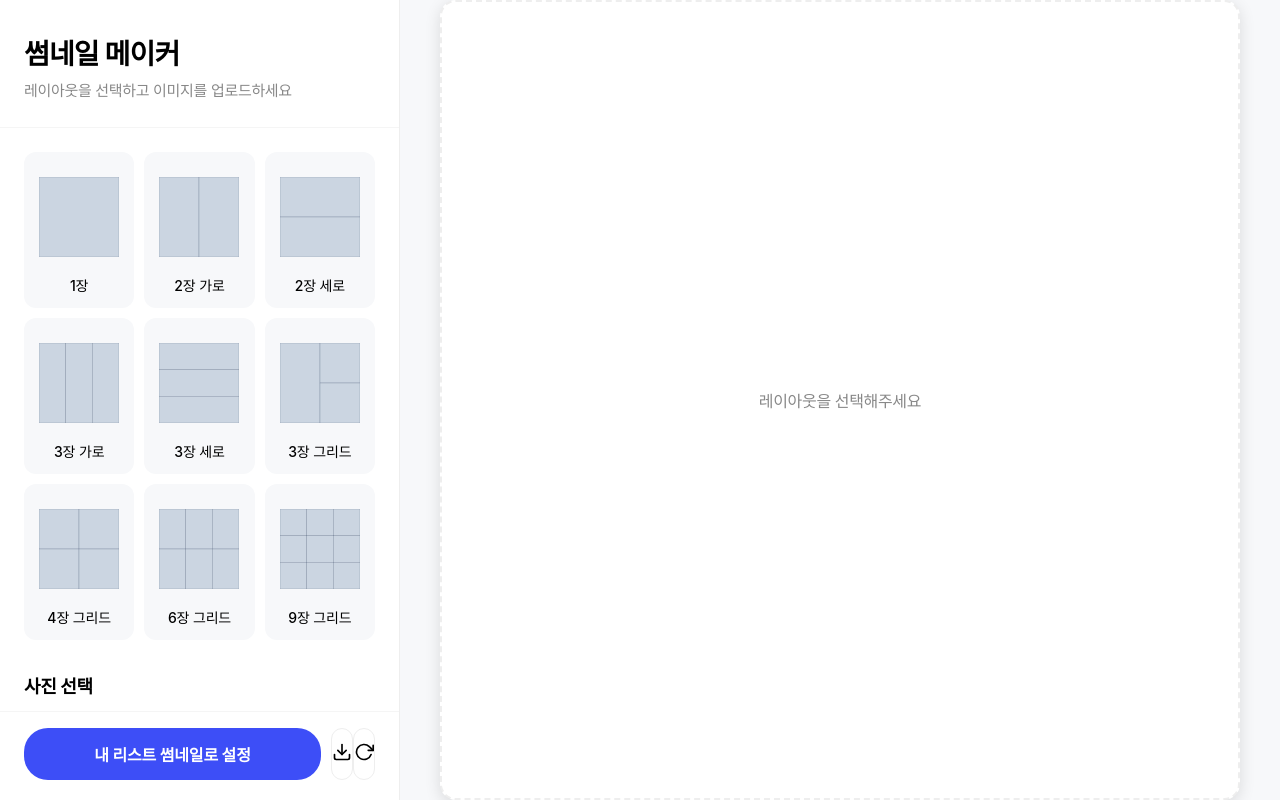
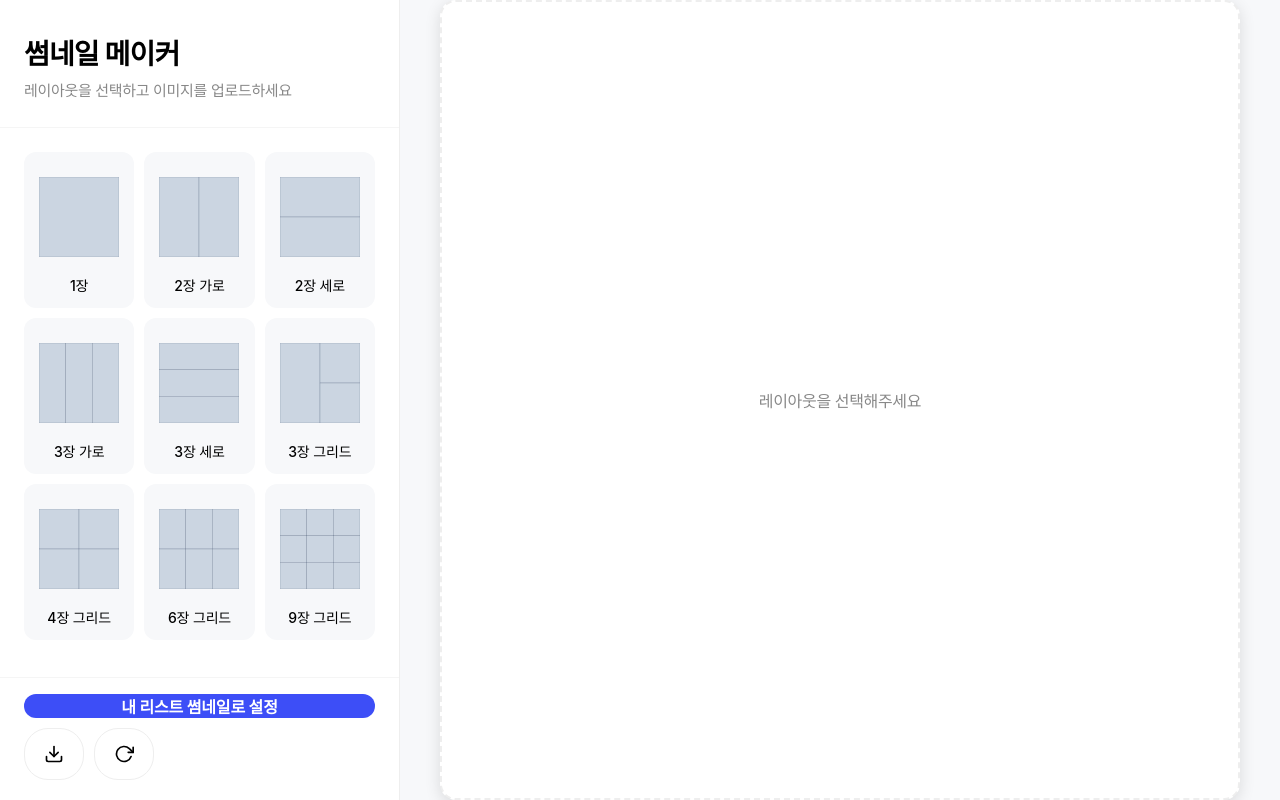
Before and after one commit to mandymjk/claude-thumbnail-maker1, a React (Vite) app: page / in a window 1280 px wide. Built offline with nearby package versions, Linux system fonts and the light colour scheme.

Commit message:
Fix: PC 웹 아이콘 버튼 크기 정상화 및 레이아웃 개선

```diff
--- a/src/App.css
+++ b/src/App.css
@@ -95,6 +95,7 @@
   background: white;
   border-top: 1px solid var(--divider-color);
   display: flex;
+  flex-direction: column;
   gap: 10px;
 }
 
@@ -141,6 +142,29 @@
 
 .footer-button.secondary:active {
   transform: scale(0.98);
+}
+
+.footer-button.full-width {
+  width: 100%;
+}
+
+.footer-button-group {
+  display: flex;
+  gap: 10px;
+}
+
+.footer-button.icon-button {
+  width: 60px;
+  min-width: 60px;
+  flex: 0 0 60px;
+  padding: 0;
+  display: flex;
+  align-items: center;
+  justify-content: center;
+}
+
+.footer-button.icon-button svg {
+  flex-shrink: 0;
 }
 
 /* 모바일 반응형 (768px 이하) */
--- a/src/App.jsx
+++ b/src/App.jsx
@@ -150,8 +150,8 @@ function App() {
     setShowListModal(false)
 
     // 음악 FLO 앱 딥링크
-    const floDeepLink = 'flomusic://view/my' // FLO 앱 내 '내 리스트' 페이지로 이동
-    const floWebUrl = 'https://www.music-flo.com' // FLO 웹사이트
+    const floDeepLink = 'flomusic://view/my' //
+    const floWebUrl = 'https://www.music-flo.com' //  웹사이트
     const floAppStore = 'https://apps.apple.com/kr/app/flo/id1129048043' // iOS 앱스토어
     const floPlayStore = 'https://play.google.com/store/apps/details?id=com.skt.skaf.l001mtm091' // Android 플레이스토어
 
```
